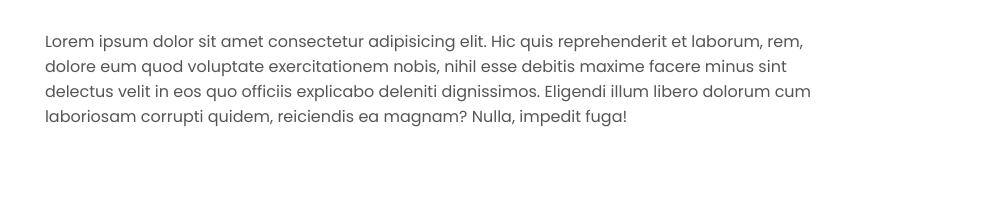
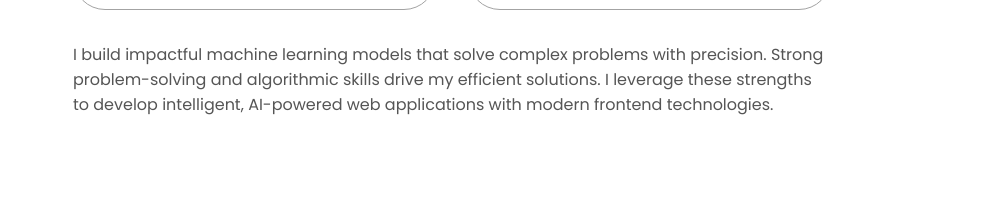
Before and after one commit to AnchalSR/static-portfolio-website, a plain HTML site: page index.html in a window 1280 px wide. Shown: the part 1349-1570 px from the top of the page, 289-1280 px from the left. Drawn offline with Linux system fonts and the light colour scheme.

Commit message:
Update index.html

```diff
--- a/index.html
+++ b/index.html
@@ -107,12 +107,10 @@
           </div>
           <div class="text-container">
             <p>
-              Lorem ipsum dolor sit amet consectetur adipisicing elit. Hic quis
-              reprehenderit et laborum, rem, dolore eum quod voluptate
-              exercitationem nobis, nihil esse debitis maxime facere minus sint
-              delectus velit in eos quo officiis explicabo deleniti dignissimos.
-              Eligendi illum libero dolorum cum laboriosam corrupti quidem,
-              reiciendis ea magnam? Nulla, impedit fuga!
+          I build impactful machine learning models that solve complex problems with precision.
+          Strong problem-solving and algorithmic skills drive my efficient solutions.
+          I leverage these strengths to develop intelligent,
+          AI-powered web applications with modern frontend technologies.
             </p>
           </div>
         </div>
```
